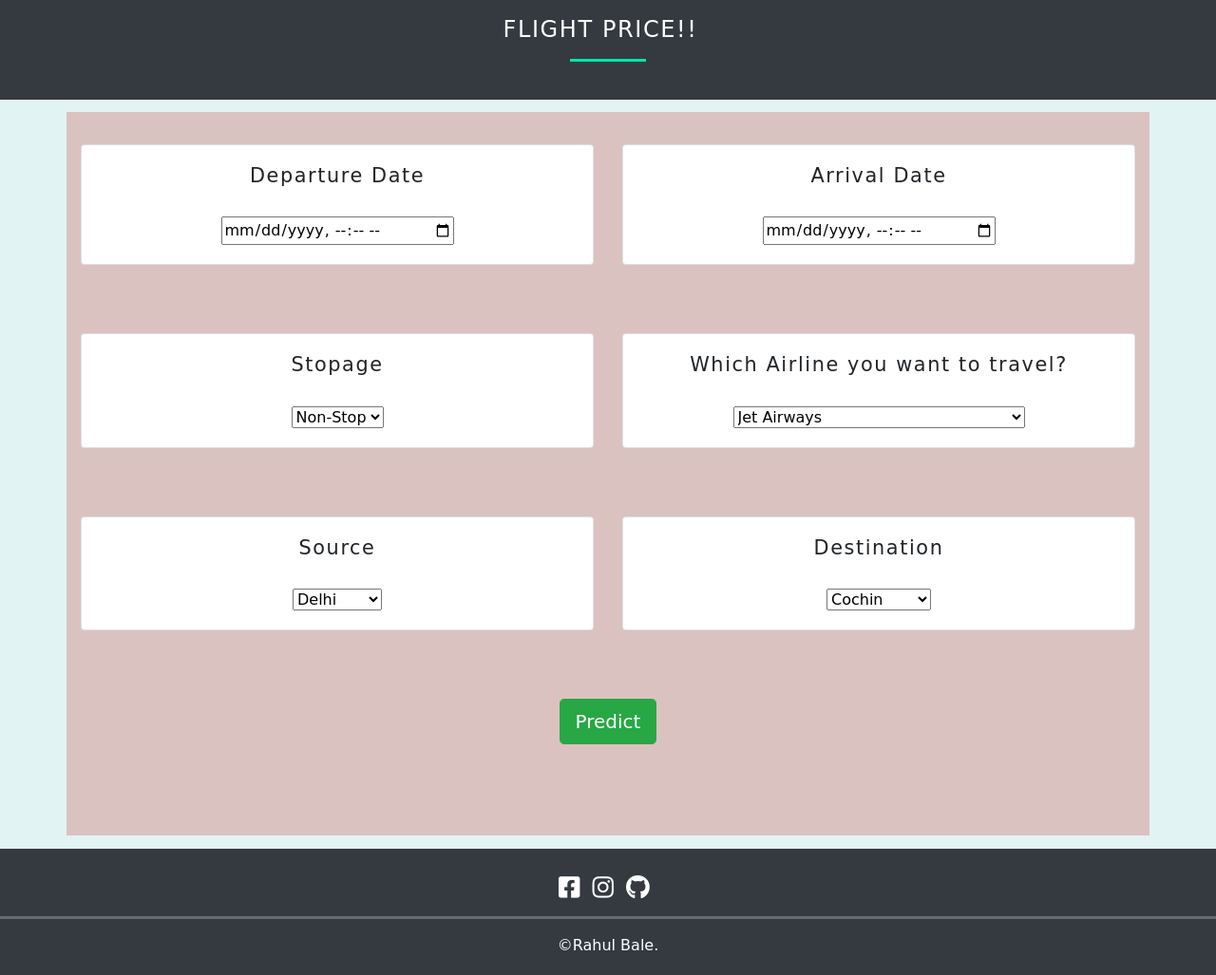
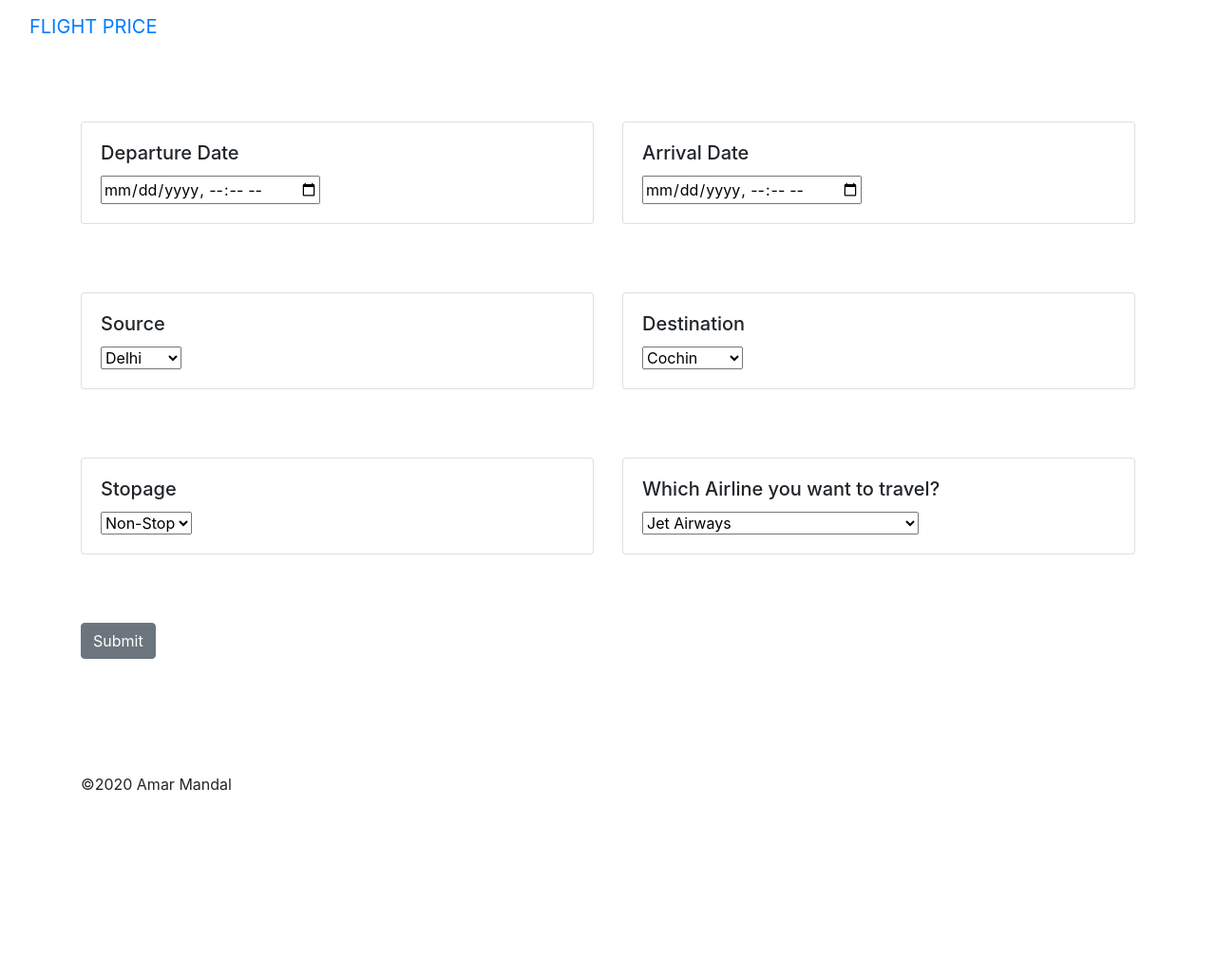
Before and after one commit to rahulbale/flight_price_prediction, a Flask app: page / in a window 1280 px wide. Shown: the whole page at 95% size. After the commit the page ends 833 px from the top, so only its background shows below. Run offline with Flask 2, Linux system fonts and the light colour scheme; parts of the project's set-up code (start-up, migrations or seed data) failed here and were passed over; some libraries are stand-ins or nearby versions.

Commit message:
Update index.html

```diff
--- a/template/index.html
+++ b/template/index.html
@@ -7,18 +7,12 @@
 
 
     <!-- BootStrap -->
-    <link rel="stylesheet" href="https://cdn.jsdelivr.net/npm/bootstrap@4.5.3/dist/css/bootstrap.min.css"
-          integrity="sha384-TX8t27EcRE3e/ihU7zmQxVncDAy5uIKz4rEkgIXeMed4M0jlfIDPvg6uqKI2xXr2" crossorigin="anonymous">
-
-
-    <!-- Font-awesome -->
-
-    <link rel="stylesheet" href="https://cdnjs.cloudflare.com/ajax/libs/font-awesome/5.15.1/css/all.min.css"
-          integrity="sha512-+4zCK9k+qNFUR5X+cKL9EIR+ZOhtIloNl9GIKS57V1MyNsYpYcUrUeQc9vNfzsWfV28IaLL3i96P9sdNyeRssA==" crossorigin="anonymous" />
+    <link rel="stylesheet" href="https://stackpath.bootstrapcdn.com/bootstrap/4.5.0/css/bootstrap.min.css"
+        integrity="sha384-9aIt2nRpC12Uk9gS9baDl411NQApFmC26EwAOH8WgZl5MYYxFfc+NcPb1dKGj7Sk" crossorigin="anonymous">
 
 
     <!-- css -->
-    <link rel="stylesheet" type="text/css" href="{{ url_for('static', filename='style.css') }}">
+    <link rel="stylesheet" href="static/css/styles.css">
 
 
 </head>
@@ -26,11 +20,10 @@
 <body>
 
     <!-- As a heading -->
-    <nav class="navbar navbar-dark bg-dark fixed-top">
+    <nav class="navbar navbar-inverse navbar-fixed-top">
         <div class="container-fluid">
             <div class="navbar-header">
-                <h1 class="navbar-brand">FLIGHT PRICE!!</h1>
-                <div class="heading-underline"></div>
+                <a class="navbar-brand" href="/">FLIGHT PRICE</a>
             </div>
         </div>
     </nav>
@@ -38,9 +31,12 @@
     <br><br><br>
 
 
-    <div class="container text-center">
+    <div class="container">
 
-        <form action="{{ url_for('predict')}}" method="POST">
+
+
+        <form action="\predict" method="post">
+
 
             <div class="row">
                 <div class="col-sm-6">
@@ -48,21 +44,60 @@
                         <div class="card-body">
                             <h5 class="card-title">Departure Date</h5>
                             <!-- Departure -->
-                            <input type="datetime-local" name="dept_time" id="Dept_Time" required="required">
+                            <input type="datetime-local" name="Dep_Time" id="Dep_Time" required="required">
                         </div>
                     </div>
                 </div>
-
+                <br>
+                <br>
+                <br>
                 <div class="col-sm-6">
                     <div class="card">
                         <div class="card-body">
                             <h5 class="card-title">Arrival Date</h5>
                             <!-- Arrival -->
-                            <input type="datetime-local" name="arrival_time" id="Arrival_Time" required="required">
+                            <input type="datetime-local" name="Arrival_Time" id="Arrival_Time" required="required">
                         </div>
                     </div>
                 </div>
             </div>
+
+            <br>
+            <br>
+            <br>
+
+            <div class="row">
+                <div class="col-sm-6">
+                    <div class="card">
+                        <div class="card-body">
+                            <!-- Source -->
+                            <h5 class="card-title">Source</h5>
+                            <select name="Source" id="Source" required="required">
+                                <option value="Delhi">Delhi</option>
+                                <option value="Kolkata">Kolkata</option>
+                                <option value="Mumbai">Mumbai</option>
+                                <option value="Chennai">Chennai</option>
+                            </select>
+                        </div>
+                    </div>
+                </div>
+                <div class="col-sm-6">
+                    <div class="card">
+                        <div class="card-body">
+                            <h5 class="card-title">Destination</h5>
+                            <!-- Destination -->
+                            <select name="Destination" id="Destination" required="required">
+                                <option value="Cochin">Cochin</option>
+                                <option value="Delhi">Delhi</option>
+                                <option value="New Delhi">New Delhi</option>
+                                <option value="Hyderabad">Hyderabad</option>
+                                <option value="Kolkata">Kolkata</option>
+                            </select>
+                        </div>
+                    </div>
+                </div>
+            </div>
+
 
 
             <br>
@@ -90,7 +125,7 @@
                         <div class="card-body">
                             <h5 class="card-title">Which Airline you want to travel?</h5>
                             <!-- Airline -->
-                            <select name="airlines" id="airline" required="required">
+                            <select name="airline" id="airline" required="required">
                                 <option value="Jet Airways">Jet Airways</option>
                                 <option value="IndiGo">IndiGo</option>
                                 <option value="Air India">Air India</option>
@@ -99,48 +134,11 @@
                                 <option value="Vistara">Vistara</option>
                                 <option value="Air Asia">Air Asia</option>
                                 <option value="GoAir">GoAir</option>
-                                <option value="Multiple carriers Premium economy">Multiple carriers Premium economy</option>
+                                <option value="Multiple carriers Premium economy">Multiple carriers Premium economy
+                                </option>
                                 <option value="Jet Airways Business">Jet Airways Business</option>
                                 <option value="Vistara Premium economy">Vistara Premium economy</option>
                                 <option value="Trujet">Trujet</option>
-                            </select>
-                        </div>
-                    </div>
-                </div>
-            </div>
-
-            <br>
-            <br>
-            <br>
-
-            <div class="row">
-                <div class="col-sm-6">
-                    <div class="card">
-                        <div class="card-body">
-                            <!-- Source -->
-                            <h5 class="card-title">Source</h5>
-                            <select name="source" id="Source" required="required">
-                                <option value="Delhi">Delhi</option>
-                                <option value="Kolkata">Kolkata</option>
-                                <option value="Mumbai">Mumbai</option>
-                                <option value="Chennai">Chennai</option>
-                                <option value="Banglore">Banglore</option>
-                            </select>
-                        </div>
-                    </div>
-                </div>
-                <div class="col-sm-6">
-                    <div class="card">
-                        <div class="card-body">
-                            <h5 class="card-title">Destination</h5>
-                            <!-- Destination -->
-                            <select name="destination" id="Destination" required="required">
-                                <option value="Cochin">Cochin</option>
-                                <option value="Delhi">Delhi</option>
-                                <option value="Mumbai">Mumbai</option>
-                                <option value="Hyderabad">Hyderabad</option>
-                                <option value="Kolkata">Kolkata</option>
-                                <option value="Banglore">Banglore</option>
                             </select>
                         </div>
                     </div>
@@ -153,8 +151,7 @@
             <br>
             <br>
             <!-- Submit -->
-            <button type="submit" value="Submit" class="btn btn-success btn-lg ">Predict</button>
-
+            <input type="submit" value="Submit" class="btn btn-secondary">
         </form>
 
         <br>
@@ -162,26 +159,24 @@
         <h3>{{ prediction_text }}</h3>
 
         <br>
+        <br>
+        <p>©2020 Amar Mandal</p>
 
     </div>
 
 
-     <!---- Starting footer ----->
-    <footer>
-        <div class="row justify-content-center">
-            <div class="col-md-5 text-center">
-                <a href="https://www.facebook.com/rj.rock.5074" target="_blank"><i class="fab fa-facebook-square"></i></a>
-                <a href="https://www.instagram.com/_rahulbale_/" target="_blank"><i class="fab fa-instagram"></i></a>
-                <a href="https://github.com/rahulbale?tab=repositories" target="_blank"><i class="fab fa-github"></i></a>
-            </div>
-            <hr class="socket">
-                &copy;Rahul Bale.
-            </div>
-    </footer>
 
-    <script src="https://code.jquery.com/jquery-3.5.1.slim.min.js" integrity="sha384-DfXdz2htPH0lsSSs5nCTpuj/zy4C+OGpamoFVy38MVBnE+IbbVYUew+OrCXaRkfj" crossorigin="anonymous"></script>
-    <script src="https://cdn.jsdelivr.net/npm/popper.js@1.16.1/dist/umd/popper.min.js" integrity="sha384-9/reFTGAW83EW2RDu2S0VKaIzap3H66lZH81PoYlFhbGU+6BZp6G7niu735Sk7lN" crossorigin="anonymous"></script>
-    <script src="https://cdn.jsdelivr.net/npm/bootstrap@4.5.3/dist/js/bootstrap.min.js" integrity="sha384-w1Q4orYjBQndcko6MimVbzY0tgp4pWB4lZ7lr30WKz0vr/aWKhXdBNmNb5D92v7s" crossorigin="anonymous"></script>
+
+    <!-- JavaScript -->
+    <script src="https://code.jquery.com/jquery-3.5.1.slim.min.js"
+        integrity="sha384-DfXdz2htPH0lsSSs5nCTpuj/zy4C+OGpamoFVy38MVBnE+IbbVYUew+OrCXaRkfj"
+        crossorigin="anonymous"></script>
+    <script src="https://cdn.jsdelivr.net/npm/popper.js@1.16.0/dist/umd/popper.min.js"
+        integrity="sha384-Q6E9RHvbIyZFJoft+2mJbHaEWldlvI9IOYy5n3zV9zzTtmI3UksdQRVvoxMfooAo"
+        crossorigin="anonymous"></script>
+    <script src="https://stackpath.bootstrapcdn.com/bootstrap/4.5.0/js/bootstrap.min.js"
+        integrity="sha384-OgVRvuATP1z7JjHLkuOU7Xw704+h835Lr+6QL9UvYjZE3Ipu6Tp75j7Bh/kR0JKI"
+        crossorigin="anonymous"></script>
 
 </body>
 
```
